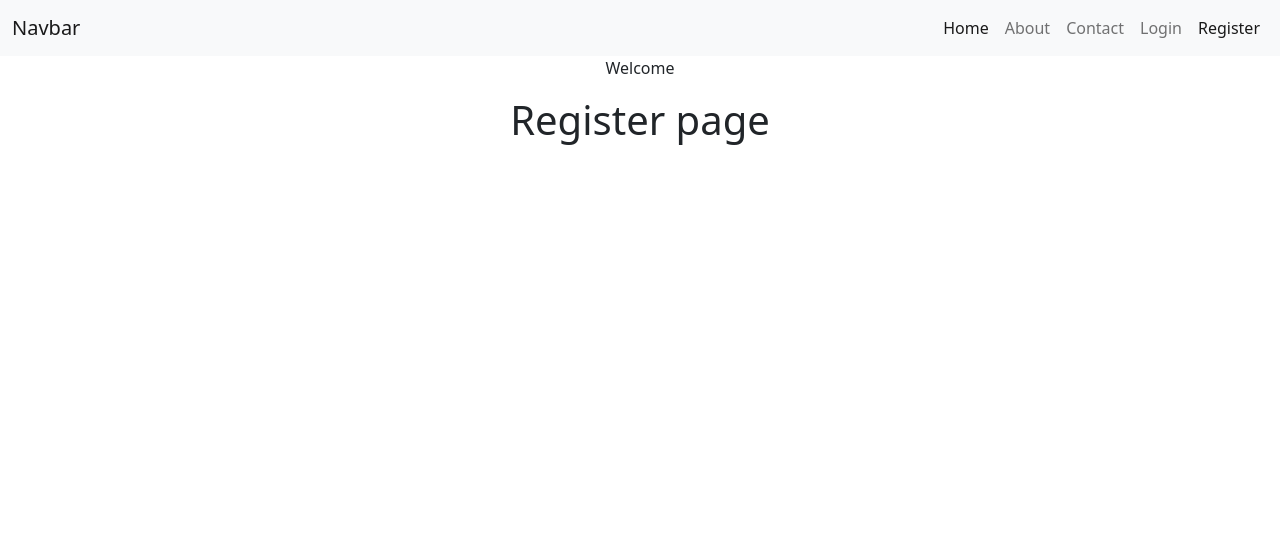
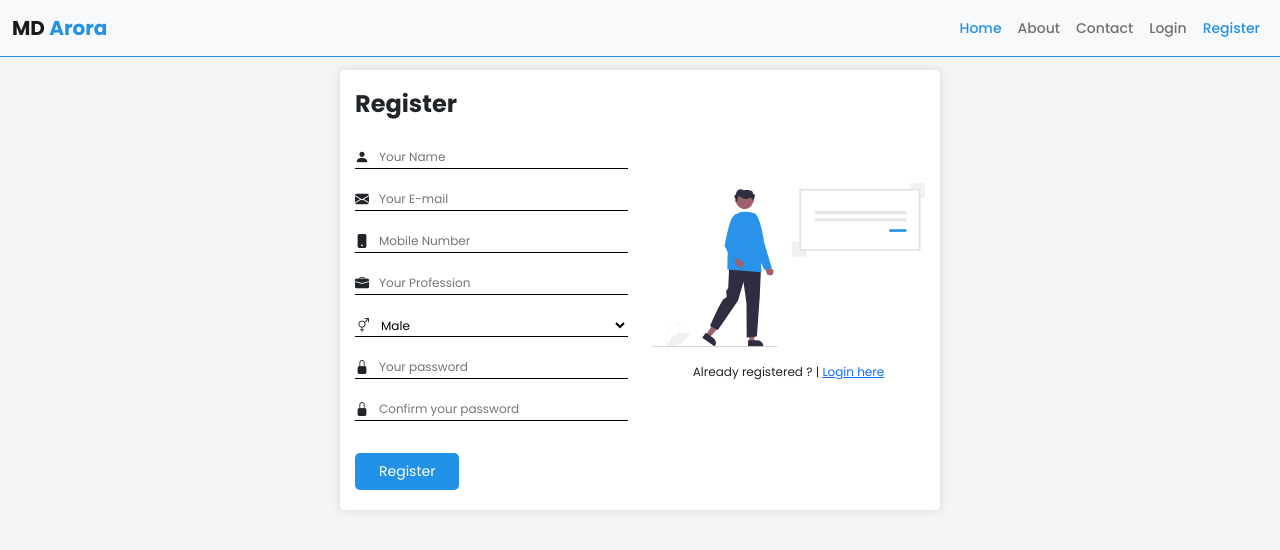
Before and after one commit to mdarora/mern-app, a React (Create React App) app in the folder client/: page /register in a window 1280 px wide. Shown: the top 550 px of the page. Built offline with nearby package versions, Linux system fonts and the light colour scheme.

Commit message:
UI completed for register page

```diff
--- a/client/src/App.css
+++ b/client/src/App.css
@@ -1,38 +1,105 @@
-.App {
-  text-align: center;
+@import url('https://fonts.googleapis.com/css2?family=Poppins:ital,wght@0,400;0,500;0,600;0,700;1,400;1,500;1,600;1,700&display=swap');
+@import url("https://cdn.jsdelivr.net/npm/bootstrap-icons@1.5.0/font/bootstrap-icons.css");
+:root{
+  --theme-color : #2292E9;
+}
+*{
+  font-family: 'Poppins', sans-serif;
+}
+body{
+  background-color: whitesmoke;
+}
+nav{
+  border-bottom: 1px solid var(--theme-color);
+}
+.navbar-light .navbar-nav .nav-link{
+  font-size: 14px;
+  font-weight: 500;
+}
+.navbar-light .navbar-nav .nav-link:hover, .navbar-light .navbar-nav .nav-link:focus,
+.navbar-light .navbar-nav .show > .nav-link, .navbar-light .navbar-nav .nav-link.active{
+  color: var(--theme-color);
+}
+.back-logo{
+  color: var(--theme-color);
+}
+section {
+  margin-top: 60px;
+  padding: 10px 0px;
 }
 
-.App-logo {
-  height: 40vmin;
-  pointer-events: none;
+/* ************************************* */
+.reg-box{
+  width: 600px;
+  max-width: 99%;
+  margin: 0px auto;
+  padding: 20px 15px;
+  border-radius: 5px;
+  background-color: #fff;
+  box-shadow: 0px 0px 10px 1px rgba(0, 0, 0, 0.1);
+}
+.reg-box h4{
+  font-weight: bold;
+  margin-bottom: 28px;
+}
+.reg-box .reg-form .field{
+  margin-bottom: 20px;
+  display: flex;
+  align-items: center;
+  border-bottom: 1px solid black;
+}
+.reg-box .reg-form .field label{
+  font-size: 14px;
+  margin-right: 8px;
+}
+.reg-box .reg-form .field input, .reg-box .reg-form .field select{
+  border: none;
+  width: 100%;
+  font-size: 12px;
+  background-color: transparent;
+}
+.reg-box .reg-form .field input:focus, .reg-box .reg-form .field select:focus-visible{
+  outline: none;
 }
 
-@media (prefers-reduced-motion: no-preference) {
-  .App-logo {
-    animation: App-logo-spin infinite 20s linear;
+.reg-box .reg-form .register-btn {
+  margin-top: 32px;
+}
+.reg-box .reg-form .register-btn button{
+  color: #fff;
+  font-size: 14px;
+  padding: 8px 24px;
+  border:none;
+  border-radius: 5px;
+  transition: all .3s;
+  background-color: var(--theme-color);
+}
+.reg-box .reg-form .register-btn button:hover{
+  filter: brightness(90%);
+}
+.register-side-img{
+  height: 100%;
+  display: flex;
+  align-items: center;
+  justify-content: center;
+  flex-direction: column;
+}
+.register-side-img img{
+  width: 100%;
+}
+.register-side-img p{
+  font-size: 12px;
+}
+
+
+
+
+
+
+
+/* ****************************************** */
+@media screen and (max-width: 575px) {
+  .reg-box .row{
+    flex-direction: column-reverse;
   }
 }
-
-.App-header {
-  background-color: #282c34;
-  min-height: 100vh;
-  display: flex;
-  flex-direction: column;
-  align-items: center;
-  justify-content: center;
-  font-size: calc(10px + 2vmin);
-  color: white;
-}
-
-.App-link {
-  color: #61dafb;
-}
-
-@keyframes App-logo-spin {
-  from {
-    transform: rotate(0deg);
-  }
-  to {
-    transform: rotate(360deg);
-  }
-}
--- a/client/src/App.js
+++ b/client/src/App.js
@@ -1,11 +1,13 @@
 import React from 'react';
 import {Route} from "react-router-dom";
+import "bootstrap/dist/css/bootstrap.css";
 import Navbar from "./components/Navbar";
 import Home from "./components/Home";
 import About from "./components/About";
 import Contact from "./components/Contact";
 import Login from "./components/Login";
 import Register from "./components/Register";
+import "./App.css";
 
 const App = () => {
   return (
--- a/client/src/components/Navbar.js
+++ b/client/src/components/Navbar.js
@@ -1,20 +1,19 @@
 import React from 'react';
 import {NavLink} from "react-router-dom";
-import "bootstrap/dist/css/bootstrap.css";
 
 const Navbar = () => {
     return (
     <>
-        <nav className="navbar navbar-expand-sm navbar-light bg-light">
+        <nav className="navbar navbar-expand-sm fixed-top navbar-light bg-light">
             <div className="container-fluid">
-                <NavLink className="navbar-brand" to="/">Navbar</NavLink>
+                <NavLink className="navbar-brand" to="/"><b>MD <span className="back-logo">Arora</span></b></NavLink>
                 <button className="navbar-toggler" type="button" data-bs-toggle="collapse" data-bs-target="#navbarSupportedContent" aria-controls="navbarSupportedContent" aria-expanded="false" aria-label="Toggle navigation">
                     <span className="navbar-toggler-icon"></span>
                 </button>
                 <div className="collapse navbar-collapse" id="navbarSupportedContent">
                     <ul className="navbar-nav ms-auto mb-2 mb-lg-0">
                         <li className="nav-item">
-                            <NavLink className="nav-link active" aria-current="page" to="/">Home</NavLink>
+                            <NavLink className="nav-link" to="/">Home</NavLink>
                         </li>
                         <li className="nav-item">
                             <NavLink className="nav-link" to="/about">About</NavLink>
--- a/client/src/components/Register.js
+++ b/client/src/components/Register.js
@@ -1,11 +1,85 @@
-import React from 'react'
+import React from 'react';
+import {Link} from "react-router-dom";
+import regSvg from "../images/register.svg";
 
 const Register = () => {
     return (
-        <div className="text-center">
-            <p>Welcome</p>
-            <h1>Register page</h1>
-        </div>
+    <>
+        <section className="register">
+            <div className="container">
+                <div className="reg-box">
+                    <div className="row">
+                        <div className="col-sm-6">
+                            <div className="reg-form-area">
+                                <h4>Register</h4>
+                                <form className="reg-form">
+                                    <div className="field">
+                                        <label htmlFor="name">
+                                            <i className="bi bi-person-fill"></i>
+                                        </label>
+                                        <input type="text" id="name" placeholder="Your Name" autoComplete="off" required />
+                                    </div>
+                                    <div className="field">
+                                        <label htmlFor="email">
+                                            <i className="bi bi-envelope-fill"></i>
+                                        </label>
+                                        <input type="email" id="email" placeholder="Your E-mail" autoComplete="off" required/>
+                                    </div>
+                                    <div className="field">
+                                        <label htmlFor="number">
+                                            <i className="bi bi-phone-fill"></i>
+                                        </label>
+                                        <input type="number" id="number" placeholder="Mobile Number" autoComplete="off" required/>
+                                    </div>
+                                    <div className="field">
+                                        <label htmlFor="work">
+                                            <i className="bi bi-briefcase-fill"></i>
+                                        </label>
+                                        <input type="text" id="work" placeholder="Your Profession" autoComplete="off" required/>
+                                    </div>
+                                    <div className="field">
+                                        <label htmlFor="gender">
+                                            <i className="bi bi-gender-ambiguous"></i>
+                                        </label>
+                                        <select name="gender" id="gender" autoComplete="off" required>
+                                            <option disabled>Gender</option>
+                                            <option value="male">Male</option>
+                                            <option value="female">Female</option>
+                                            <option value="others">Others</option>
+                                        </select>
+                                    </div>
+                                    <div className="field">
+                                        <label htmlFor="password">
+                                            <i className="bi bi-lock-fill"></i>
+                                        </label>
+                                        <input type="password" id="password" placeholder="Your password" autoComplete="off" required/>
+                                    </div>
+                                    <div className="field">
+                                        <label htmlFor="cpassword">
+                                            <i className="bi bi-lock-fill"></i>
+                                        </label>
+                                        <input type="password" id="cpassword" placeholder="Confirm your password" autoComplete="off" required/>
+                                    </div>
+
+                                    <div className="register-btn">
+                                        <button type="submit">Register</button>
+                                    </div>
+                                </form>
+                            </div>
+                        </div>
+                        <div className="col-sm-6">
+                            <div className="register-side-img">
+                                <figure className="text-center">
+                                    <img src={regSvg} alt="Register" />
+                                </figure>
+                                <p>Already registered ? | <Link className="login-link" to="/login">Login here</Link> </p>
+                            </div>
+                        </div>
+                    </div>
+                </div>
+            </div>
+        </section>
+    </>
     )
 }
 
```
Also changed, not shown: client/src/images/register.svg (added).
